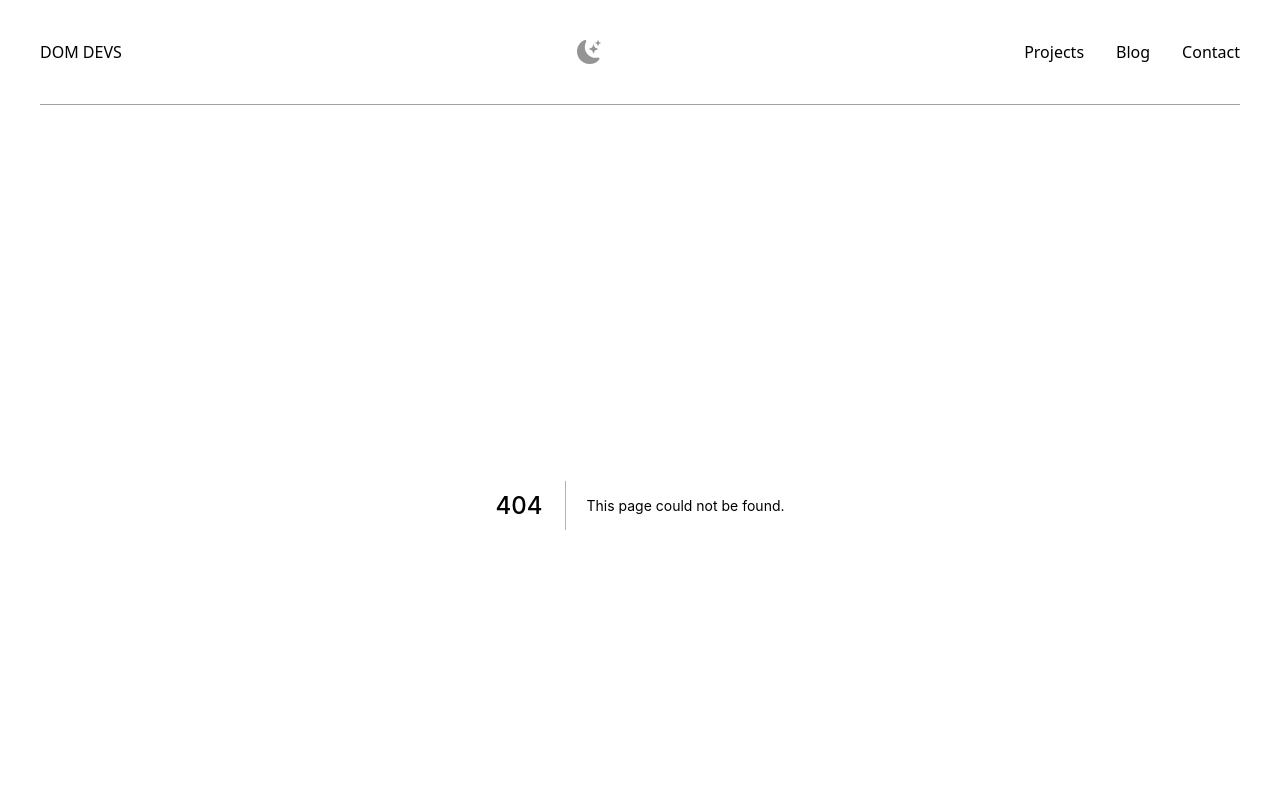
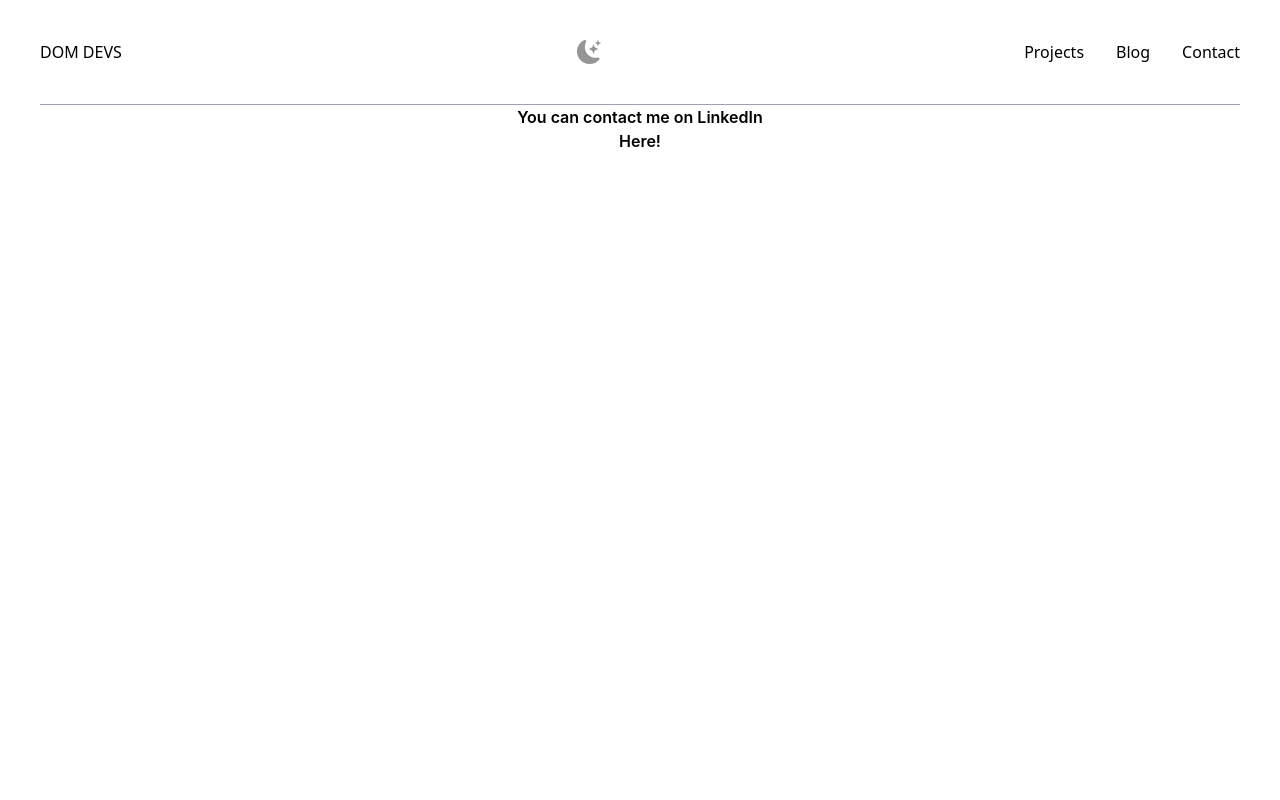
Before and after one commit to DomDevs2000/React-NextJS-Personal-Website, a Next.js app: page /contact in a window 1280 px wide. Before the commit this address had no page. Shown: the top 800 px of the page. Built offline with nearby package versions, Linux system fonts and the light colour scheme.

Commit message:
added basic contact page linking users to linkedin

```diff
--- /dev/null
+++ b/pages/contact.tsx
@@ -0,0 +1,15 @@
+import React from 'react'
+import Link from 'next/link'
+
+ const contactPage = () => {
+    return (
+       <section className='min-h-screen dark:bg-gray-900 dark:text-white font-semibold text-center '>
+        <h1 className=' '>You can contact me on LinkedIn
+            </h1>
+           <Link href='https://www.linkedin.com/in/aidan-carvalho/'>Here!</Link>
+       </section>
+    )
+
+}
+
+export default contactPage
```
